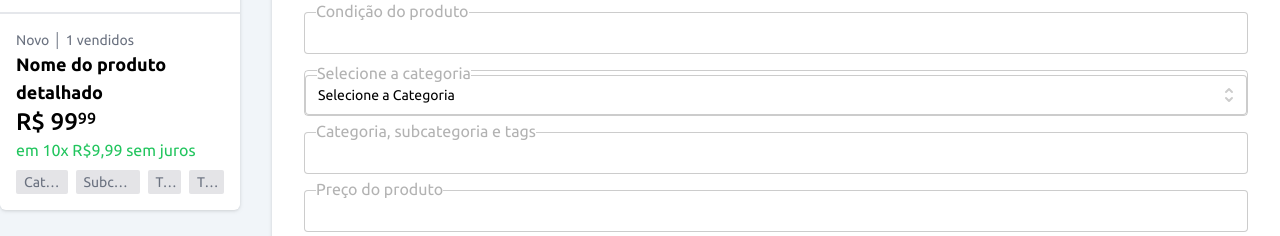
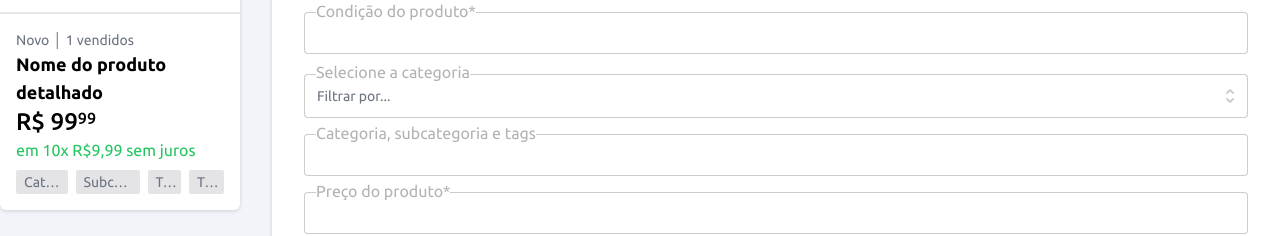
Before and after one commit to leandroepr/trainees-ecommerce-2022, a Next.js app: page /novo-produto in a window 1280 px wide. Shown: the part 355-591 px from the top of the page. Built offline with nearby package versions, Linux system fonts and the light colour scheme; data requests are answered from the project's data file; what react-toast-notifications would draw is missing.

Commit message:
refactor: adjust default value and select-input height

```diff
--- a/src/features/admin/components/new-product-form/new-product-form.tsx
+++ b/src/features/admin/components/new-product-form/new-product-form.tsx
@@ -13,7 +13,7 @@ import React from 'react'
 const NewProductForm = () => {
   const { data: categories, isLoading } = useGetAllCategories()
   const [product, setProduct] = React.useState({} as Product)
-  const [selectValue, setSelectValue] = React.useState('Selecione a Categoria')
+  const [selectValue, setSelectValue] = React.useState('')
   const { mutate: saveProduct } = UsePostProduct()
 
   const handleSubmit = (e: any) => {
@@ -73,6 +73,7 @@ const NewProductForm = () => {
               }}
             />
             <TextInput
+              required
               label='Condição do produto'
               id="condition"
               name="condition"
@@ -85,11 +86,10 @@ const NewProductForm = () => {
               label='Selecione a categoria'
               value={selectValue}
               onChange={(value) => handleSelectOnChange(value)}
-              className="border border-dark/20 rounded"
             >
               <SelectInput
                 onChange={(value) => handleSelectOnChange(value)}
-                className="h-10"
+                className="h-11"
               />
               <SelectOptionList className="border border-dark/20 rounded">
                 {categories?.map((category) => (
@@ -109,12 +109,14 @@ const NewProductForm = () => {
               }}
             />
             <TextInput
+              required
               label='Preço do produto'
               id='price' name='price'
               onChange={(value, name) => {
                 handleOnChange(value, name)
               }} />
             <TextInput
+              required
               label='Condições de pagamento'
               id="installmentsInfo"
               name="installmentsInfo"
```
